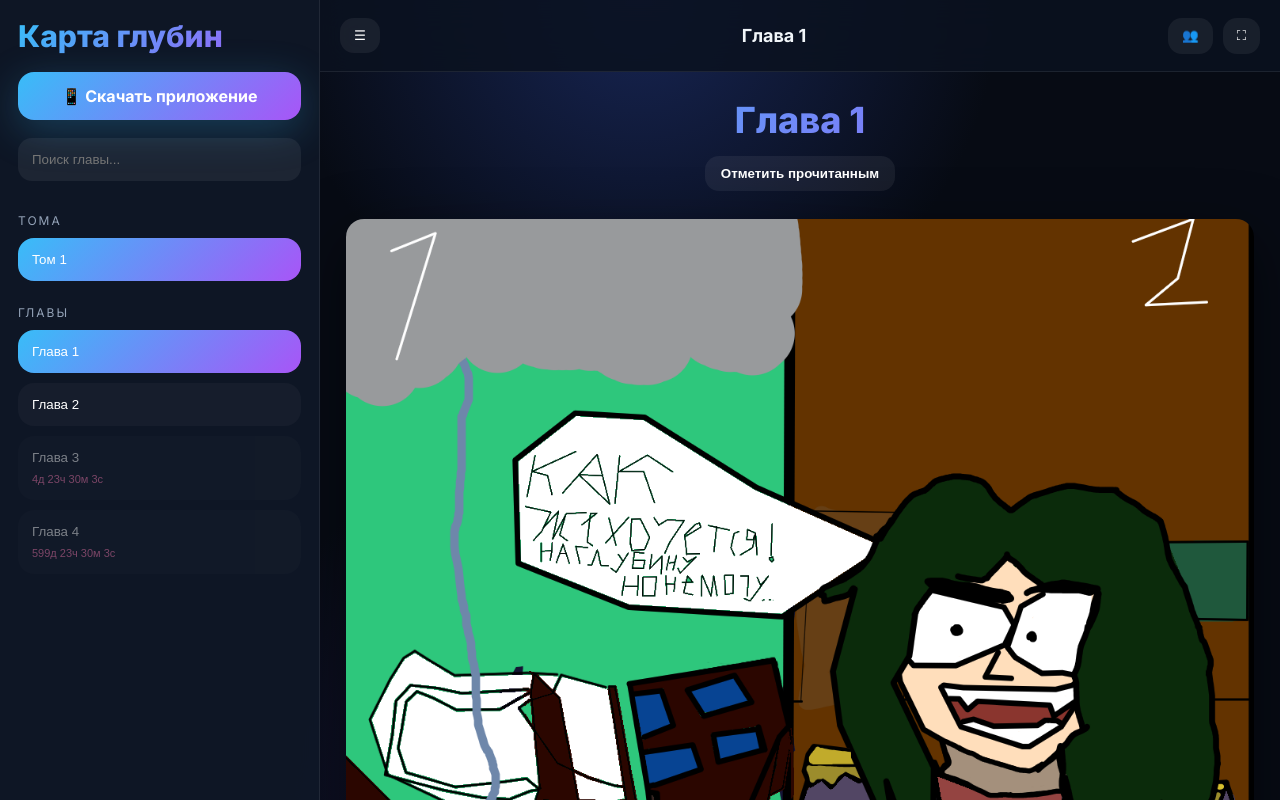
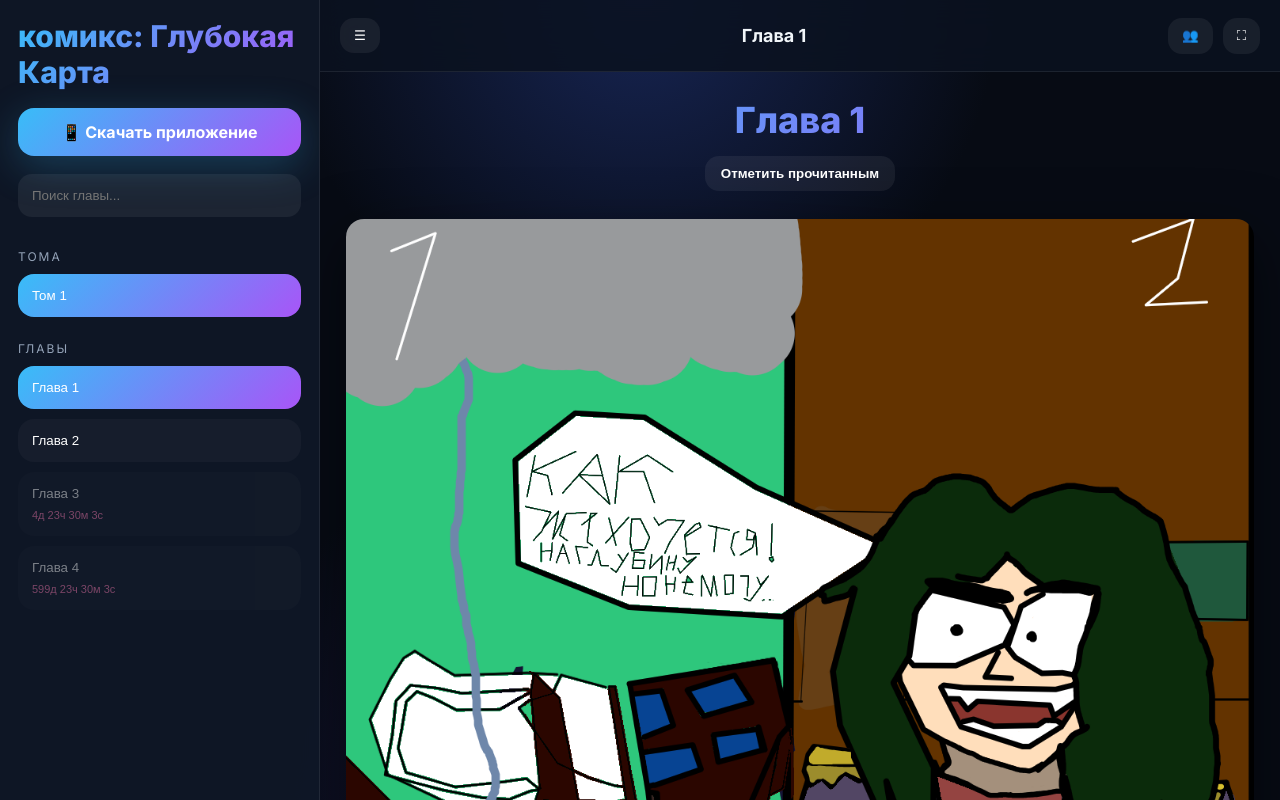
Before and after one commit to wolf111234/ReadMyComics, a plain HTML site: page index.html in a window 1280 px wide. Drawn offline with Linux system fonts and the light colour scheme; no server answers.

Commit message:
Update index.html

```diff
--- a/index.html
+++ b/index.html
@@ -7,7 +7,7 @@
   content="width=device-width, initial-scale=1.0, viewport-fit=cover"
 />
 
-<title>Карта глубин</title>
+<title>Серия моего шуточного комикса: Глубокая Карта</title>
 
 <link rel="preconnect" href="https://fonts.googleapis.com">
 <link
@@ -592,7 +592,7 @@ body{
   <aside class="sidebar" id="sidebar">
 
     <div class="brand">
-      Карта глубин
+      комикс: Глубокая Карта
     </div>
 
     <a
```
